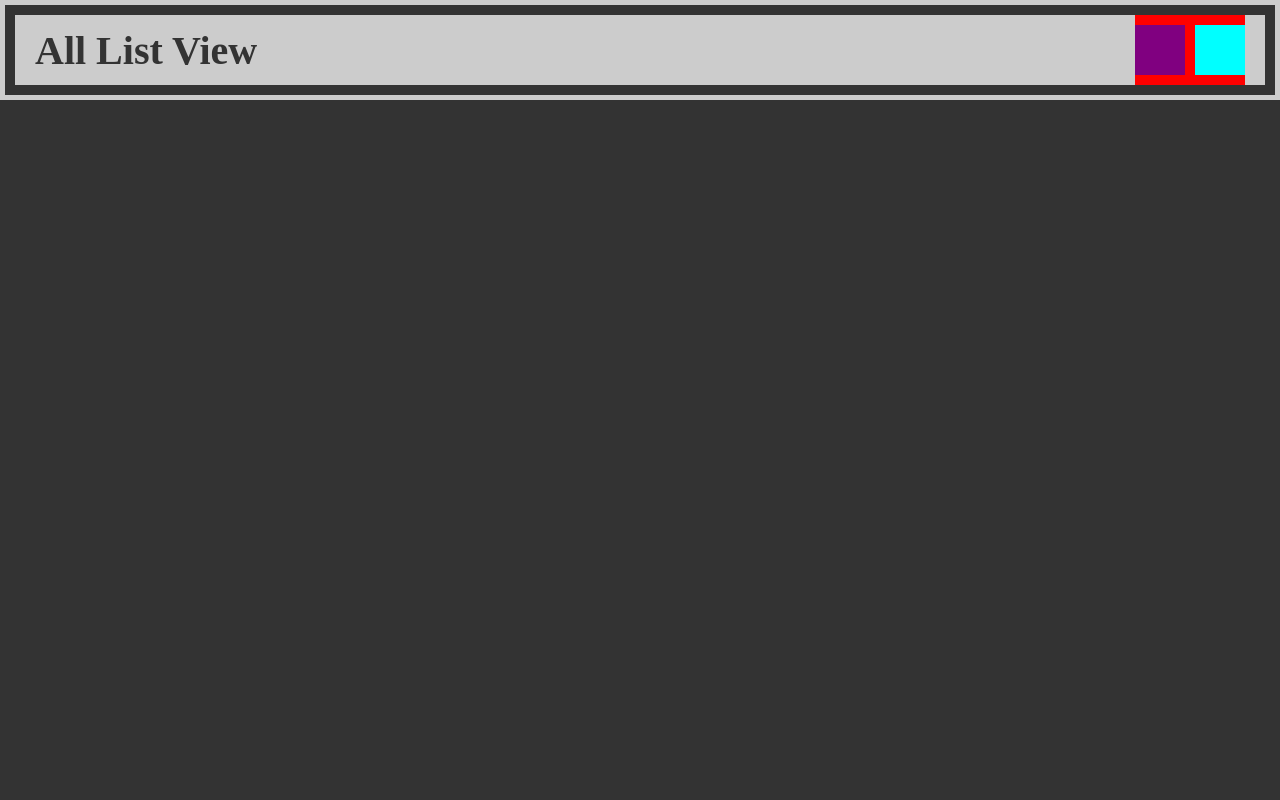
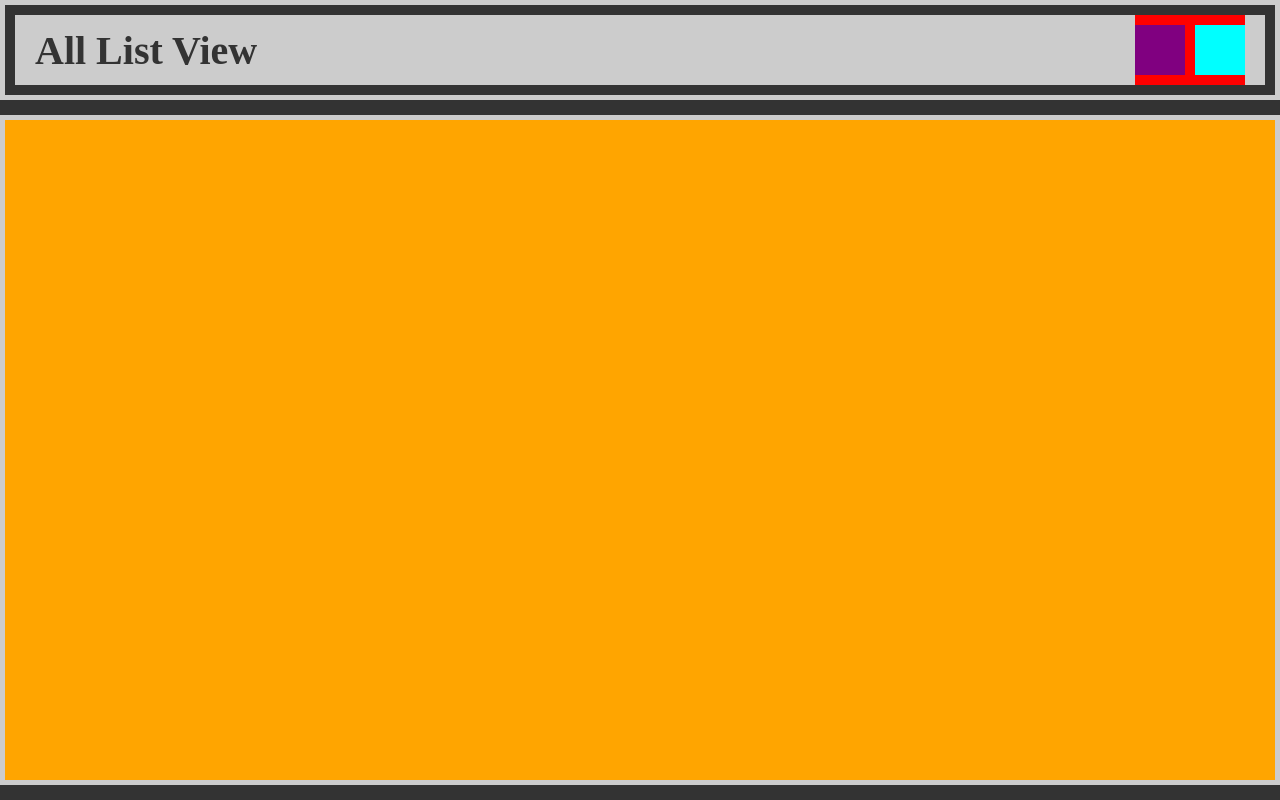
Before and after one commit to DrearyDev/todo-list, a website built with webpack: page src/index.html in a window 1280 px wide. Built offline with nearby package versions, Linux system fonts and the light colour scheme.

Commit message:
Create createMainDiv function

```diff
--- a/src/handleDOM.js
+++ b/src/handleDOM.js
@@ -4,40 +4,60 @@ const handleDOM = (() => {
     const body = document.querySelector('body');
     const content = document.querySelector('.content');
     let header, project, projectTitle, actions, dropDown, settings;
+    let main;
+
+    const addClass = (ele, addClass) => {
+        ele.classList.add(addClass);
+    };
+
+    const changeInnerText = (ele, changeText) => {
+        ele.innerText = changeText;
+    };
 
     const createHeader = () => {
         // create header
         header = document.createElement('div');
-        header.classList.add('header');
+        addClass(header, 'header');
         body.insertBefore(header, content);
 
         // create project div
         project = document.createElement('div');
-        project.classList.add('project');
+        addClass(project, 'project');
         header.appendChild(project);
         projectTitle = document.createElement('h1');
         project.appendChild(projectTitle);
 
         // create actions div
         actions = document.createElement('div');
-        actions.classList.add('actions');
+        addClass(actions, 'actions');
         project.appendChild(actions);
 
         // create dropDown div
         dropDown = document.createElement('div');
-        dropDown.classList.add('drop-down');
+        addClass(dropDown, 'drop-down');
         actions.appendChild(dropDown);
 
         // create settings div
         settings = document.createElement('div');
-        settings.classList.add('settings');
+        addClass(settings, 'settings');
         actions.appendChild(settings);
+    };
+
+    const createMainDiv = () => {
+        // create main div
+        main = document.createElement('div');
+        addClass(main, 'main');
+        content.appendChild(main);
     };
 
     const allListView = () => {
 
         createHeader();
-        projectTitle.innerText = 'All List View';
+        changeInnerText(projectTitle, 'All List View');
+
+        createMainDiv();
+        addClass(main, 'all-list-view');
+
 
 
 
--- a/src/style.css
+++ b/src/style.css
@@ -14,8 +14,12 @@
 }
 
 body {
+    height: 100vh;
     font-size: 2rem;
     font-weight: bolder;
+
+    display: grid;
+    grid-template-rows: min-content 1fr;
 
     color: var(--FG-COLOR);
     background-color: var(--BG-COLOR);
@@ -28,7 +32,6 @@ body {
 .header {
     height: 100px;
     padding: 10px;
-    margin-bottom: 10px;
 
     display: grid;
     grid-template-columns: 1fr;
@@ -79,10 +82,25 @@ body {
 /* CONTENT SECTION */
 
 .content {
+    margin: 15px 0px;
+
     display: flex;
     flex-direction: column;
     align-items: center;
     justify-content: center;
+}
+
+.main {
+    height: 100%;
+    width: 100%;
+
+    border: 5px solid var(--FG-COLOR);
+}
+.main.all-list-view {
+    display: grid;
+    grid-template-columns: 1fr;
+
+    background-color: orange;
 }
 
 
```
Also changed, not shown: dist/app.bundle.js.
